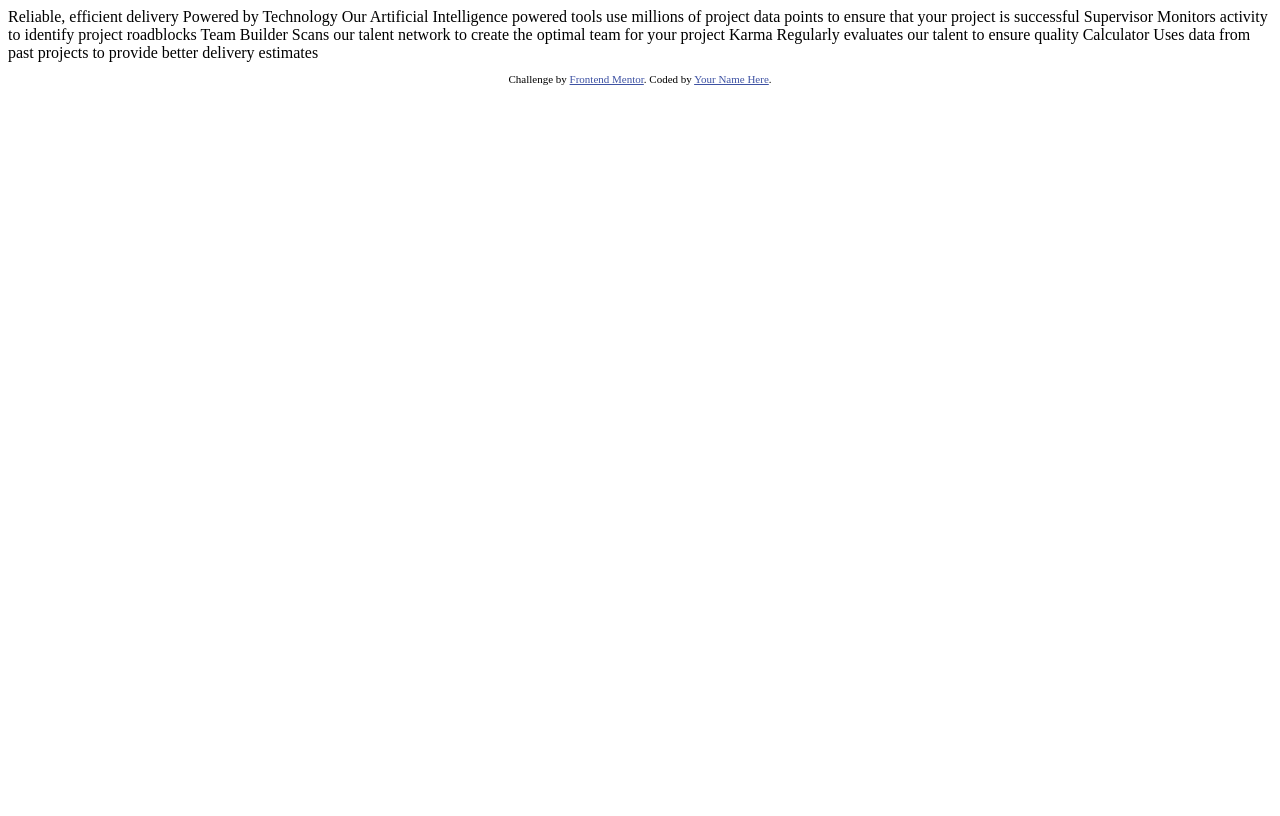
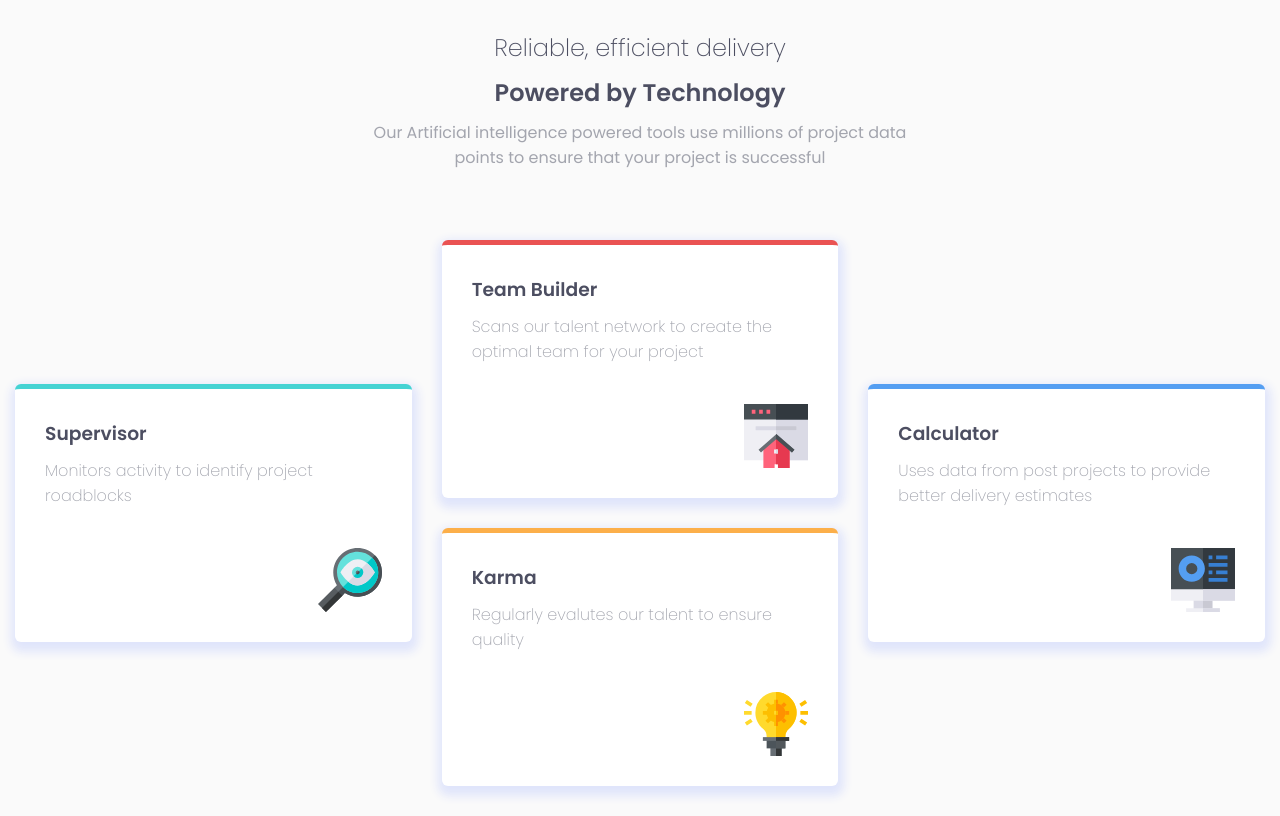
Before and after one commit to abhineetkandele/Frontend-Mentor-Four-card-feature-section, a plain HTML site: page index.html in a window 1280 px wide. Drawn offline with Linux system fonts and the light colour scheme.

Commit message:
Final code

```diff
--- a/index.html
+++ b/index.html
@@ -1,45 +1,76 @@
 <!DOCTYPE html>
 <html lang="en">
   <head>
-  <meta charset="UTF-8">
-  <meta name="viewport" content="width=device-width, initial-scale=1.0"> <!-- displays site properly based on user's device -->
-
-  <link rel="icon" type="image/png" sizes="32x32" href="./images/favicon-32x32.png">
-
+    <meta charset="UTF-8" />
+    <meta name="viewport" content="width=device-width, initial-scale=1.0" />
+    <link
+      rel="icon"
+      type="image/png"
+      sizes="32x32"
+      href="./images/favicon-32x32.png"
+    />
+    <link rel="stylesheet" href="./static/main.css" />
     <title>Frontend Mentor | Four card feature section</title>
-
-  <!-- Feel free to remove these styles or customise in your own stylesheet 👍 -->
-  <style>
-    .attribution { font-size: 11px; text-align: center; }
-    .attribution a { color: hsl(228, 45%, 44%); }
-  </style>
   </head>
   <body>
-
-  Reliable, efficient delivery
-  Powered by Technology
-
-  Our Artificial Intelligence powered tools use millions of project data points
-  to ensure that your project is successful
-
-  Supervisor
+    <article class="grid">
+      <header class="header">
+        <h1 class="page-heading">Reliable, efficient delivery</h1>
+        <h2>Powered by Technology</h2>
+        <p class="page-description">
+          Our Artificial intelligence powered tools use millions of project data
+          points to ensure that your project is successful
+        </p>
+      </header>
+      <main class="main">
+        <section class="card section1">
+          <h3 class="card-header">Supervisor</h3>
+          <p class="card-description">
             Monitors activity to identify project roadblocks
-
-  Team Builder
-  Scans our talent network to create the optimal team for your project
-
-  Karma
-  Regularly evaluates our talent to ensure quality
-
-  Calculator
-  Uses data from past projects to provide better delivery estimates
-
-
-  <footer>
-    <p class="attribution">
-      Challenge by <a href="https://www.frontendmentor.io?ref=challenge" target="_blank">Frontend Mentor</a>.
-      Coded by <a href="#">Your Name Here</a>.
           </p>
-  </footer>
+          <img
+            class="card-icon"
+            src="./images/icon-supervisor.svg"
+            alt="Icon Supervisor"
+          />
+        </section>
+        <div>
+          <section class="card section2">
+            <h3 class="card-header">Team Builder</h3>
+            <p class="card-description">
+              Scans our talent network to create the optimal team for your
+              project
+            </p>
+            <img
+              class="card-icon"
+              src="./images/icon-team-builder.svg"
+              alt="Icon Team Builder"
+            />
+          </section>
+          <section class="card section3">
+            <h3 class="card-header">Karma</h3>
+            <p class="card-description">
+              Regularly evalutes our talent to ensure quality
+            </p>
+            <img
+              class="card-icon"
+              src="./images/icon-karma.svg"
+              alt="Icon Karma"
+            />
+          </section>
+        </div>
+        <section class="card section4">
+          <h3 class="card-header">Calculator</h3>
+          <p class="card-description">
+            Uses data from post projects to provide better delivery estimates
+          </p>
+          <img
+            class="card-icon"
+            src="./images/icon-calculator.svg"
+            alt="Icon Calculator"
+          />
+        </section>
+      </main>
+    </article>
   </body>
 </html>
--- /dev/null
+++ b/static/main.css
@@ -0,0 +1,117 @@
+@import url("https://fonts.googleapis.com/css2?family=Poppins:wght@200;400;600&display=swap");
+
+:root {
+  --colorTeamBuilder: hsl(0, 78%, 62%);
+  --colorSupervisor: hsl(180, 62%, 55%);
+  --colorKarma: hsl(34, 97%, 64%);
+  --colorCalculator: hsl(212, 86%, 64%);
+
+  --colorHeader: hsl(234, 12%, 34%);
+  --colorBody: hsl(229, 6%, 66%);
+
+  --colorBackground: hsl(0, 0%, 98%);
+
+  --appFontSize: "15px";
+  --appBorderRadius: "6px";
+
+  --appBoxShadow: 1px 5px 10px 5px hsl(229deg 75% 93%);
+}
+
+html,
+body {
+  width: 100%;
+  height: auto;
+  margin: 0;
+  box-sizing: border-box;
+  background-color: var(--colorBackground);
+  font-family: "Poppins", serif;
+}
+
+body {
+  display: flex;
+  justify-content: center;
+  align-items: center;
+}
+
+h1,
+h2,
+h3 {
+  margin-top: 0;
+  margin-bottom: 10px;
+  color: var(--colorHeader);
+}
+
+.grid {
+  margin: auto;
+}
+
+.header {
+  text-align: center;
+  margin: 30px;
+}
+
+.page-heading {
+  font-weight: 100;
+}
+
+.page-description {
+  color: var(--colorBody);
+  font-weight: 400;
+  margin: 0 auto 40px auto;
+  max-width: 550px;
+}
+
+.card {
+  box-shadow: var(--appBoxShadow);
+  background-color: white;
+  border-radius: 6px;
+  margin: 30px;
+  padding: 20px;
+  display: flex;
+  flex-direction: column;
+}
+
+.card-icon {
+  align-self: flex-end;
+}
+
+.card-description {
+  color: var(--colorBody);
+  font-weight: 200;
+  margin-top: 0px;
+  margin-bottom: 40px;
+}
+
+.section1 {
+  border-top: 5px solid var(--colorSupervisor);
+}
+
+.section2 {
+  border-top: 5px solid var(--colorTeamBuilder);
+}
+
+.section3 {
+  border-top: 5px solid var(--colorKarma);
+}
+
+.section4 {
+  border-top: 5px solid var(--colorCalculator);
+}
+
+@media screen and (min-width: 750px) {
+  html,
+  body {
+    height: 100%;
+  }
+  .main {
+    display: grid;
+    grid-template-columns: repeat(3, 1fr);
+  }
+
+  .card {
+    padding: 30px;
+    margin: 30px 15px;
+    align-self: center;
+    max-width: 350px;
+  }
+}
```
Lines whose indentation alone changed are shown as unchanged.
